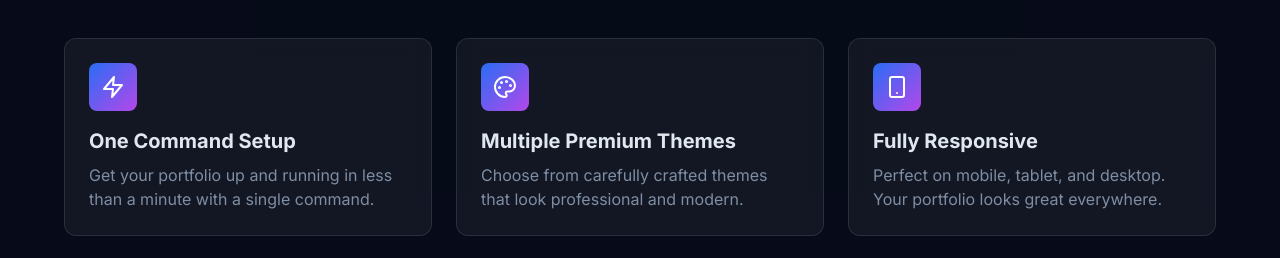
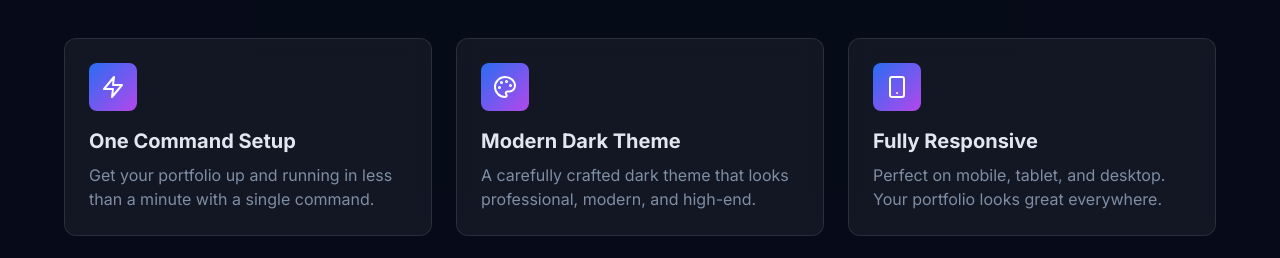
Before and after one commit to halloffame12/portfolify, a React (Vite) app in the folder packages/landing/: page / in a window 1280 px wide. Shown: the part 1080-1338 px from the top of the page. Built offline with nearby package versions, Linux system fonts and the light colour scheme.

Commit message:
Update theme title and description in Features component

```diff
--- a/packages/landing/src/components/Features.tsx
+++ b/packages/landing/src/components/Features.tsx
@@ -17,8 +17,8 @@ const features = [
     },
     {
         icon: Palette,
-        title: 'Multiple Premium Themes',
-        description: 'Choose from carefully crafted themes that look professional and modern.',
+        title: 'Modern Dark Theme',
+        description: 'A carefully crafted dark theme that looks professional, modern, and high-end.',
     },
     {
         icon: Smartphone,
```
